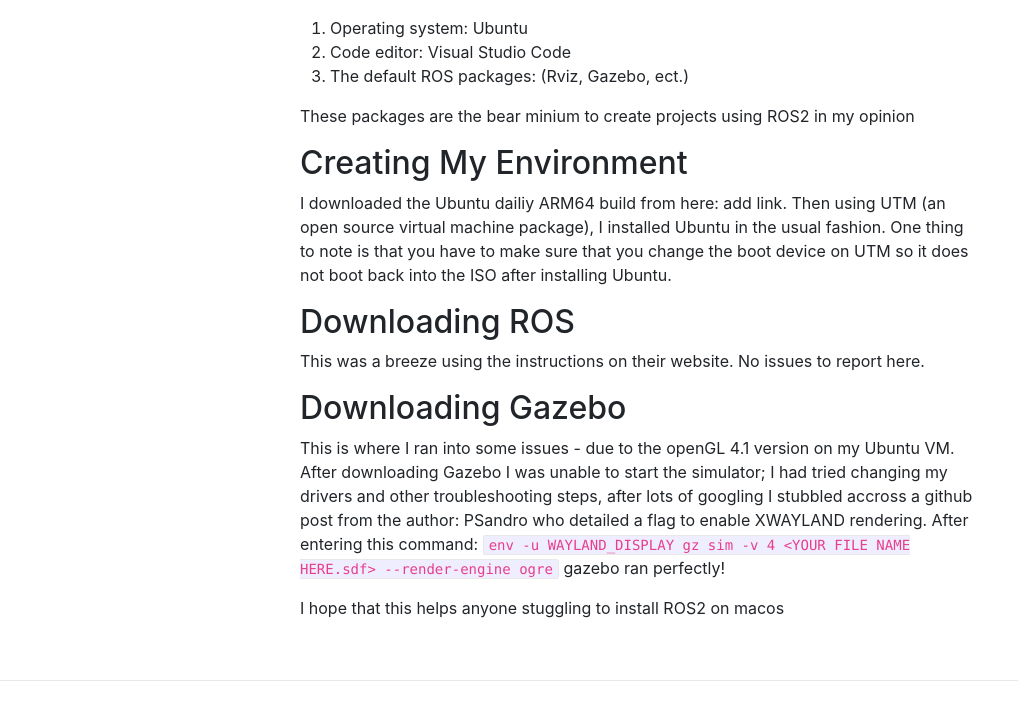
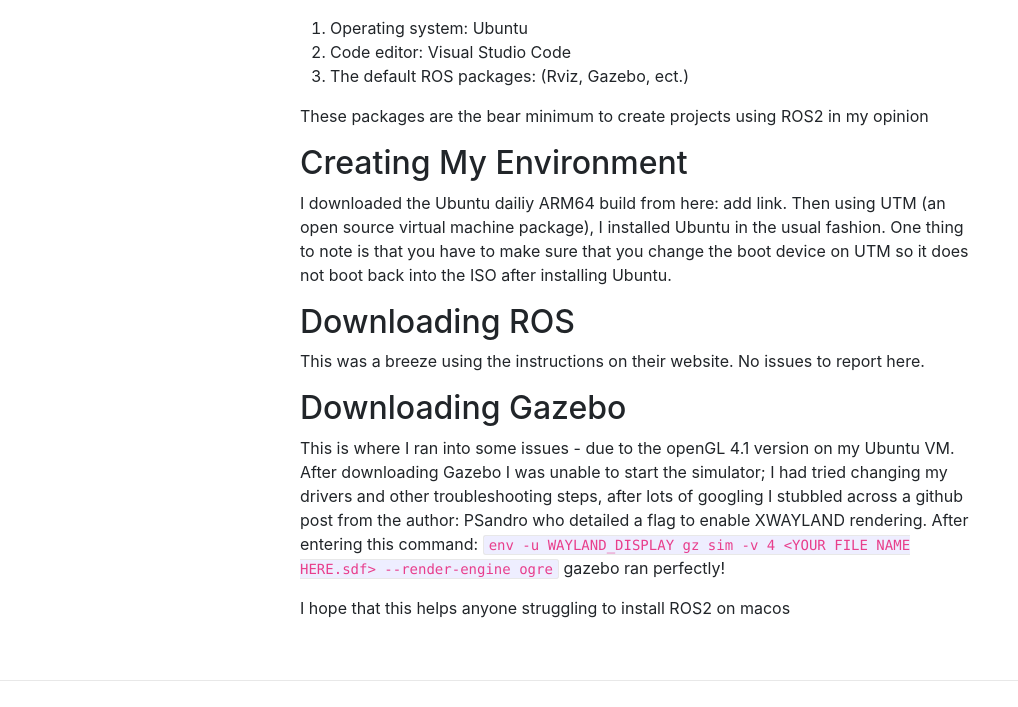
Before and after one commit to Muhie/muhie-me, a Jekyll site: the page built from _posts/2024-08-29-installing-ros2-on-mac.md, in a window 1280 px wide. Shown: the part 299-1006 px from the top of the page, without its empty margins (0-1018 px from the left). Built offline with Jekyll 4.4.1, drawn with Linux system fonts in a browser that asks for light colours; a style sheet for code colours, icons or effects is not loaded.

Commit message:
updated spellings

````diff
--- a/_posts/2024-08-29-installing-ros2-on-mac.md
+++ b/_posts/2024-08-29-installing-ros2-on-mac.md
@@ -12,7 +12,7 @@ For me, the ideal ROS2 environment consists of the following packages/software:
 2. Code editor: Visual Studio Code
 3. The default ROS packages: (Rviz, Gazebo, ect.)
 
-These packages are the bear minium to create projects using ROS2 in my opinion
+These packages are the bear minimum to create projects using ROS2 in my opinion
 
 ## Creating My Environment
 
@@ -23,7 +23,7 @@ I downloaded the Ubuntu dailiy ARM64 build from here: add link. Then using UTM (
 This was a breeze using the instructions on their website. No issues to report here.
 
 ## Downloading Gazebo
-This is where I ran into some issues - due to the openGL 4.1 version on my Ubuntu VM. After downloading Gazebo I was unable to start the simulator; I had tried changing my drivers and other troubleshooting steps, after lots of googling I stubbled accross a github post from the author: PSandro who detailed a flag to enable XWAYLAND rendering. After entering this command:
+This is where I ran into some issues - due to the openGL 4.1 version on my Ubuntu VM. After downloading Gazebo I was unable to start the simulator; I had tried changing my drivers and other troubleshooting steps, after lots of googling I stubbled across a github post from the author: PSandro who detailed a flag to enable XWAYLAND rendering. After entering this command:
 ```env -u WAYLAND_DISPLAY gz sim -v 4 <YOUR FILE NAME HERE.sdf> --render-engine ogre``` gazebo ran perfectly!
 
-I hope that this helps anyone stuggling to install ROS2 on macos
+I hope that this helps anyone struggling to install ROS2 on macos
--- a/about.markdown
+++ b/about.markdown
@@ -5,14 +5,14 @@ permalink: /about/
 ---
 
 ### Hi, My name is [Muhie!](https://muhie.xyz) I'm a second year Robotics Engineering undergraduate at Queen Mary University of London!
-## **My Qualificatons:**
+## **My Qualifications:**
 - On track for a first class BEng(HON) Robotics Engineering degree at Queen Mary University Of London
 
 - A-level Mathematics (A)
 - A-level Computer Science (A)
 - A-level Physics (B)
 
-## **My Competitons:**
+## **My Competitions:**
 - Unibots (2024)
 - First Global Challenge Geneva, Switzerland (2022)
 - Student Robotics (2022,2023)
````
Also changed, not shown: _projects/2024-08-14-SLAM.md (+1 -1 lines), _projects/2024-08-14-project-1.md (+1 -1 lines), assets/images/present.JPG (added).
